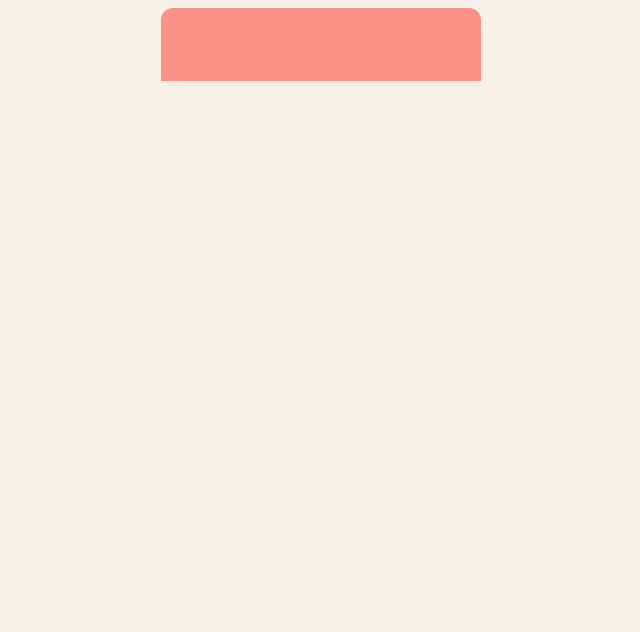
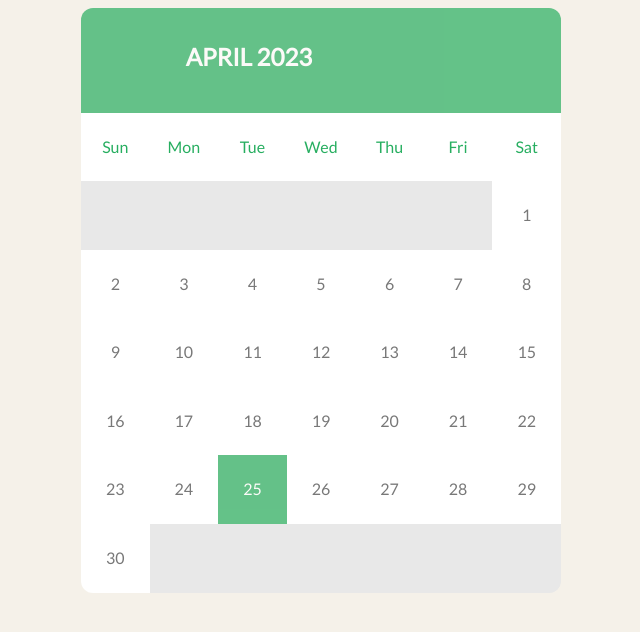
Before and after one commit to nitikbisht/calender, a plain HTML site: page index.html in a window 1280 px wide. Shown: the whole page, without its empty margins (319-959 px from the left). Drawn offline with nearby package versions, Linux system fonts and the light colour scheme; some icons are missing.

Commit message:
calender

```diff
--- a/index.css
+++ b/index.css
@@ -1,24 +1,28 @@
-body{
+body {
     background-color: #F5F1E9;
 }
-#calender{
+#calendar {
     margin-left: auto;
     margin-right: auto;
-    width:320px;
-    font-family: "Lato",sans-serif;
+    width: 320px;
+    font-family: "Lato", sans-serif;
 }
-#calender_weekdays div{
+#calendar_weekdays div {
     display: inline-block;
     vertical-align: top;
 }
-#calender_content,#calender_weekdays,#calender_header{
+#calendar_content,
+#calendar_weekdays,
+#calendar_header {
     position: relative;
     width: 320px;
     overflow: hidden;
     float: left;
     z-index: 10;
 }
-#calender_weekdays div,#calender_content div{
+
+#calendar_weekdays div,
+#calendar_content div {
     width: 40px;
     height: 40px;
     overflow: hidden;
@@ -26,45 +30,46 @@ body{
     background-color: #FFFFFF;
     color: #787878;
 }
-#calender_content{
+#calendar_content {
     -webkit-border-radius: 0px 0px 12px 12px;
-    -moz-border-radius:0px 0px 12px 12px;
+    -moz-border-radius: 0px 0px 12px 12px;
     border-radius: 0px 0px 12px 12px;
 }
-#calender_content div{
+#calendar_content div {
     float: left;
 }
-#calender_content div:hover{
+#calendar_content div:hover {
     background-color: #F8F8F8;
 }
-#calender_content div.blank{
-    background-color: #e8e8e8;
+#calendar_content div.blank {
+    background-color: #E8E8E8;
 }
-#calender_header,#calender_content div.today{
+#calendar_header,
+#calendar_content div.today {
     zoom: 1;
     filter: alpha(opacity=70);
-    opacity: .7;
+    opacity: 0.7;
 }
-#calender_content div.today{
+#calendar_content div.today {
     color: #FFFFFF;
 }
-#calender_header{
+#calendar_header {
     width: 100%;
     height: 37px;
     text-align: center;
-    background-color: #ff6860;
+    background-color: #FF6860;
     padding: 18px 0;
-    -webkit-border-radius:12px 12px 0px 0px;
-    -moz-border-radius:12px 12px 0px 0px;
+    -webkit-border-radius: 12px 12px 0px 0px;
+    -moz-border-radius: 12px 12px 0px 0px;
     border-radius: 12px 12px 0px 0px;
 }
-#calender_header h1{
+#calendar_header h1 {
     font-size: 1.5em;
     color: #FFFFFF;
     float: left;
     width: 70%;
 }
-i[class^="icon-chevron"]{
+i[class^="icon-chevron"] {
     color: #FFFFFF;
     float: left;
     width: 15%;
--- a/index.html
+++ b/index.html
@@ -1,22 +1,28 @@
 <!DOCTYPE html>
 <html lang="en">
     <head>
-    <meta charset="UTF-8">
-    <meta http-equiv="X-UA-Compatible" content="IE=edge">
-    <meta name="viewport" content="width=device-width, initial-scale=1.0">
-    <title>Calender</title>
+        <meta charset="UTF-8" />
+        <meta http-equiv="X-UA-Compatible" content="IE=edge" />
+        <meta name="viewport" content="width=device-width, initial-scale=1.0" />
+        <title>Calendar</title>
+        <link rel="stylesheet" href="style.css">
+   <link rel="stylesheet" href="https://fonts.googleapis.com/css?family=Lato">
+   <link rel="stylesheet" href="https://netdna.bootstrapcdn.com/font-awesome/3.2.1/css/font-awesome.css">
    <link rel="stylesheet" href="./index.css" />
    <script src="./index.js" defer></script>
 </head>
     <body>
-    <div id="calender">
-        <div id="calender_header">
+        <div id="calendar">
+            <div id="calendar_header">
                 <i class="icon-chevron-left"></i>
                 <h1></h1>
                 <i class="icon-chevron-right"></i>
             </div>
-        <div id="calender_weekdays"></div>
-        <div id="calender_content"></div>
+            <div id="calendar_weekdays"></div>
+            <div id="calendar_content"></div>
         </div>
+        <!-- JAVASCRIPT -->
+        <script src="https://cdnjs.cloudflare.com/ajax/libs/jquery/2.1.3/jquery.min.js"></script>
+        <script src="app.js"></script>
     </body>
 </html>
--- a/index.js
+++ b/index.js
@@ -0,0 +1,147 @@
+$(function () {
+    function c() {
+        p();
+        var e = h();
+        var r = 0;
+        var u = false;
+        l.empty();
+        while (!u) {
+            if (s[r] == e[0].weekday) {
+                u = true;
+            } else {
+                l.append('<div class="blank"></div>');
+                r++;
+            }
+        }
+        for (var c = 0; c < 42 - r; c++) {
+            if (c >= e.length) {
+                l.append('<div class="blank"></div>');
+            } else {
+                var v = e[c].day;
+                var m = g(new Date(t, n - 1, v))
+                    ? '<div class="today">'
+                    : "<div>";
+                l.append(m + "" + v + "</div>");
+            }
+        }
+        var y = o[n - 1];
+        a.css("background-color", y)
+            .find("h1")
+            .text(i[n - 1] + " " + t);
+        f.find("div").css("color", y);
+        l.find(".today").css("background-color", y);
+        d();
+    }
+    function h() {
+        var e = [];
+        for (var r = 1; r < v(t, n) + 1; r++) {
+            e.push({ day: r, weekday: s[m(t, n, r)] });
+        }
+        return e;
+    }
+    function p() {
+        f.empty();
+        for (var e = 0; e < 7; e++) {
+            f.append("<div>" + s[e].substring(0, 3) + "</div>");
+        }
+    }
+    function d() {
+        var t;
+        var n = $("#calendar").css("width", e + "px");
+        n.find((t = "#calendar_weekdays, #calendar_content"))
+            .css("width", e + "px")
+            .find("div")
+            .css({
+                width: e / 7 + "px",
+                height: e / 7 + "px",
+                "line-height": e / 7 + "px",
+            });
+        n.find("#calendar_header")
+            .css({ height: e * (1 / 7) + "px" })
+            .find('i[class^="icon-chevron"]')
+            .css("line-height", e * (1 / 7) + "px");
+    }
+    function v(e, t) {
+        return new Date(e, t, 0).getDate();
+    }
+    function m(e, t, n) {
+        return new Date(e, t - 1, n).getDay();
+    }
+    function g(e) {
+        return y(new Date()) == y(e);
+    }
+    function y(e) {
+        return e.getFullYear() + "/" + (e.getMonth() + 1) + "/" + e.getDate();
+    }
+    function b() {
+        var e = new Date();
+        t = e.getFullYear();
+        n = e.getMonth() + 1;
+    }
+    var e = 480;
+    var t = 2013;
+    var n = 9;
+    var r = [];
+    var i = [
+        "JANUARY",
+        "FEBRUARY",
+        "MARCH",
+        "APRIL",
+        "MAY",
+        "JUNE",
+        "JULY",
+        "AUGUST",
+        "SEPTEMBER",
+        "OCTOBER",
+        "NOVEMBER",
+        "DECEMBER",
+    ];
+    var s = [
+        "Sunday",
+        "Monday",
+        "Tuesday",
+        "Wednesday",
+        "Thursday",
+        "Friday",
+        "Saturday",
+    ];
+    var o = [
+        "#16a085",
+        "#1abc9c",
+        "#c0392b",
+        "#27ae60",
+        "#FF6860",
+        "#f39c12",
+        "#f1c40f",
+        "#e67e22",
+        "#2ecc71",
+        "#e74c3c",
+        "#d35400",
+        "#2c3e50",
+    ];
+    var u = $("#calendar");
+    var a = u.find("#calendar_header");
+    var f = u.find("#calendar_weekdays");
+    var l = u.find("#calendar_content");
+    b();
+    c();
+    a.find('i[class^="icon-chevron"]').on("click", function () {
+        var e = $(this);
+        var r = function (e) {
+            n = e == "next" ? n + 1 : n - 1;
+            if (n < 1) {
+                n = 12;
+                t--;
+            } else if (n > 12) {
+                n = 1;
+                t++;
+            }
+            c();
+        };
+        if (e.attr("class").indexOf("left") != -1) {
+            r("previous");
+        } else {
+            r("next");
+        }
+    });
+});
```
Lines whose indentation alone changed are shown as unchanged.
